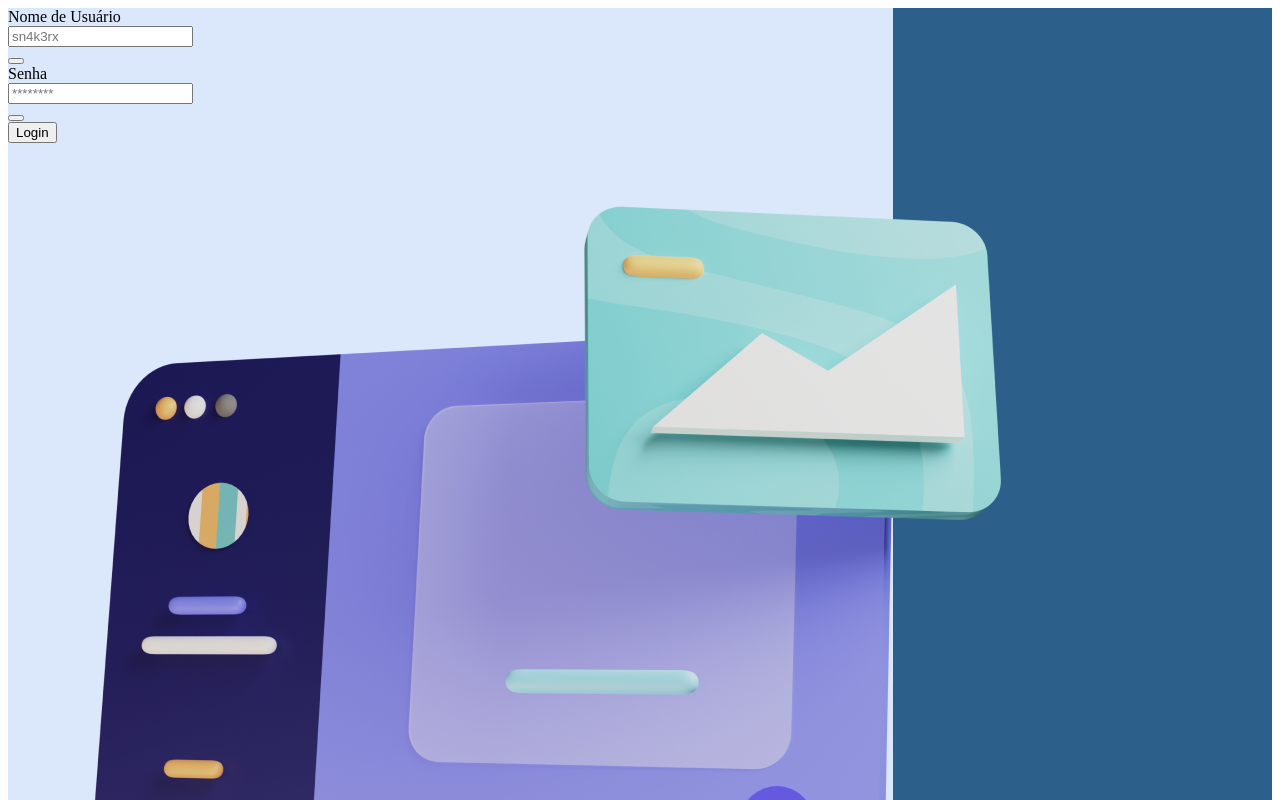
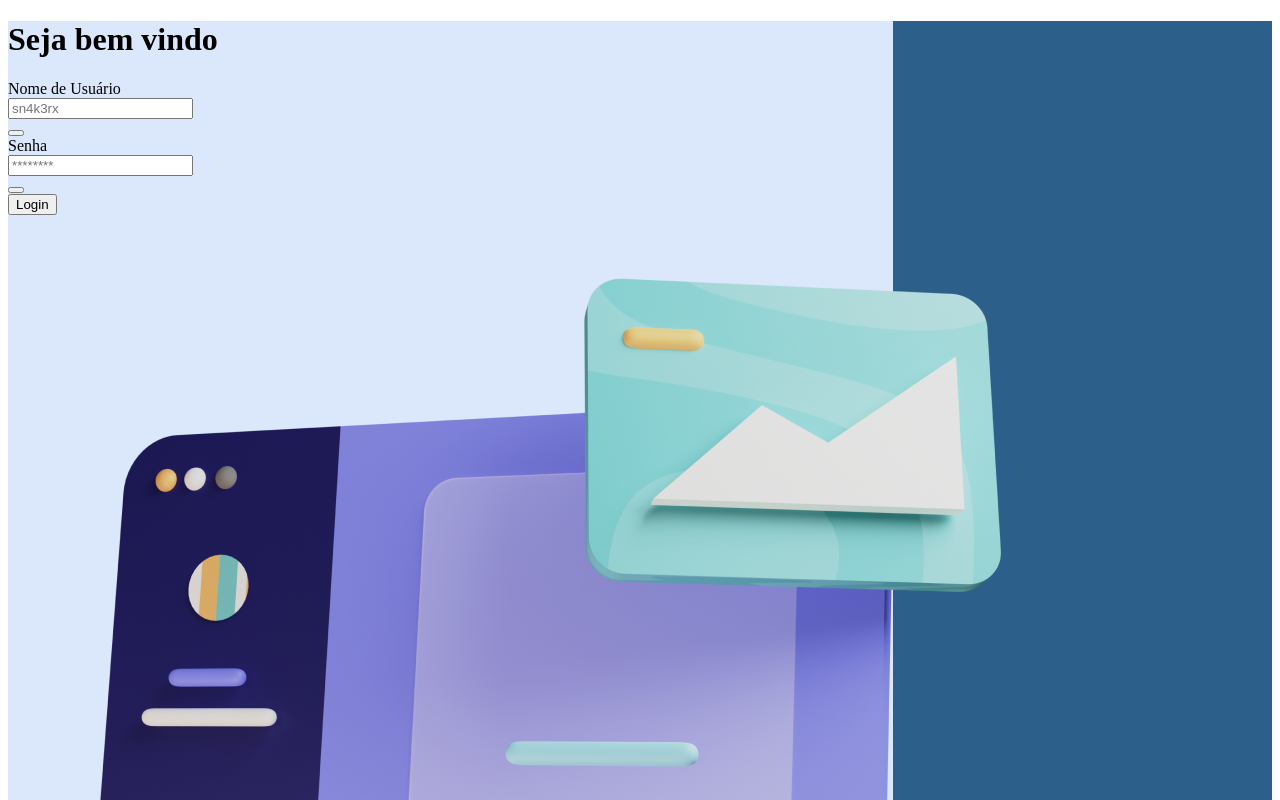
Before and after one commit to RamonSVieira/microblog-front, a React (Vite) app: page /login in a window 1280 px wide. Shown: the top 800 px of the page. Built offline with nearby package versions, Linux system fonts and the light colour scheme; the HTML template or start-up script is replaced by a standard one; a web font is replaced by a local one.

Commit message:
wip: em andamento conexão com back

```diff
--- a/package.json
+++ b/package.json
@@ -11,6 +11,7 @@
   },
   "dependencies": {
     "@govbr-ds/core": "^3.5.1",
+    "axios": "^1.6.8",
     "font-awesome": "^4.7.0",
     "react": "^18.2.0",
     "react-dom": "^18.2.0",
--- a/src/pages/Login/index.tsx
+++ b/src/pages/Login/index.tsx
@@ -11,9 +11,11 @@ function Login() {
 	return (
 		<div className="full">
 			<div className="container row m-auto align-items-center">
+				<div className="col">
+					<h1>Seja bem vindo</h1>
 					<form
 						action=""
-					className="col d-flex flex-column justify-content-center mr-10"
+						className=" d-flex flex-column justify-content-center mr-10"
 					>
 						<Input
 							label="Nome de Usuário"
@@ -31,6 +33,7 @@ function Login() {
 							action={oi}
 						/>
 					</form>
+				</div>
 
 				<div className="col justify-content-center img">
 					<img
```
Also changed, not shown: src/services/UserService.ts (added, +7 -0 lines), src/services/axiosInstance.ts (added, +7 -0 lines), 1 other file (tests, documents, lock files or other folders). Lines whose indentation alone changed are shown as unchanged.
